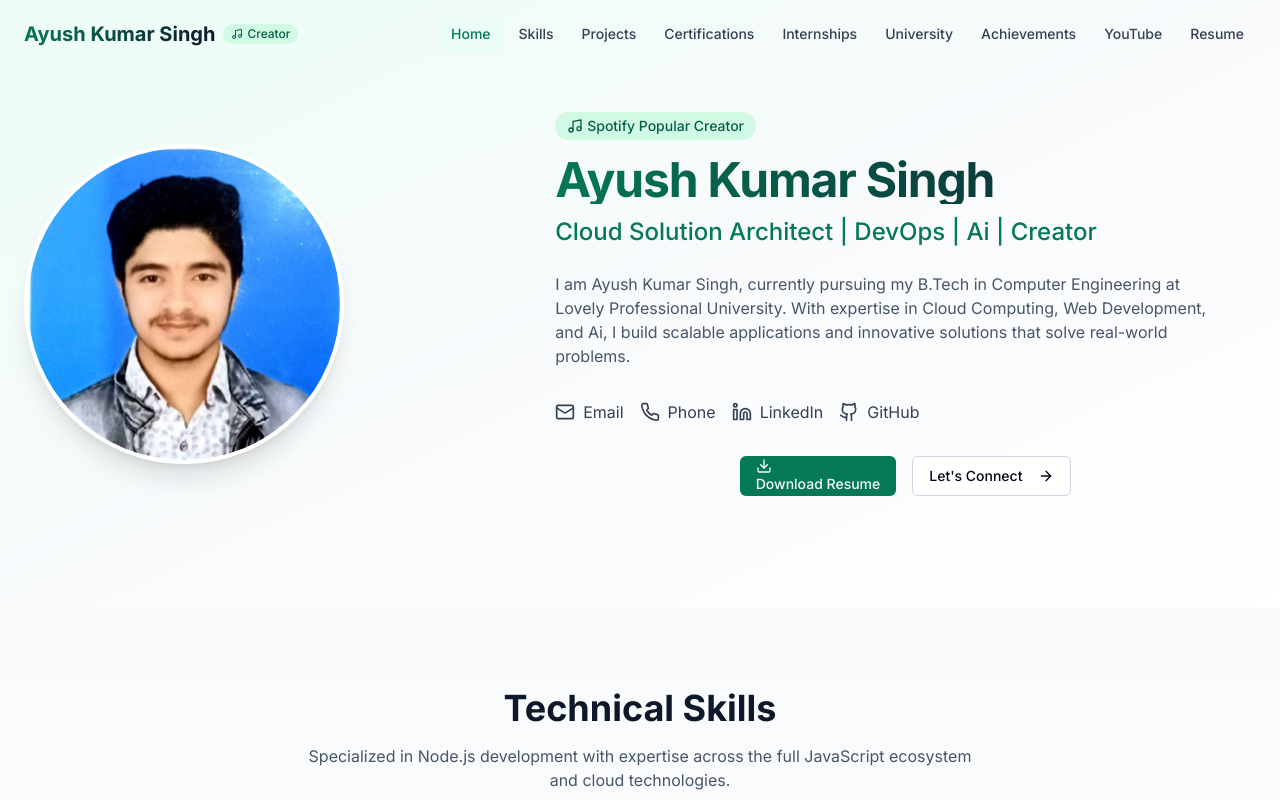
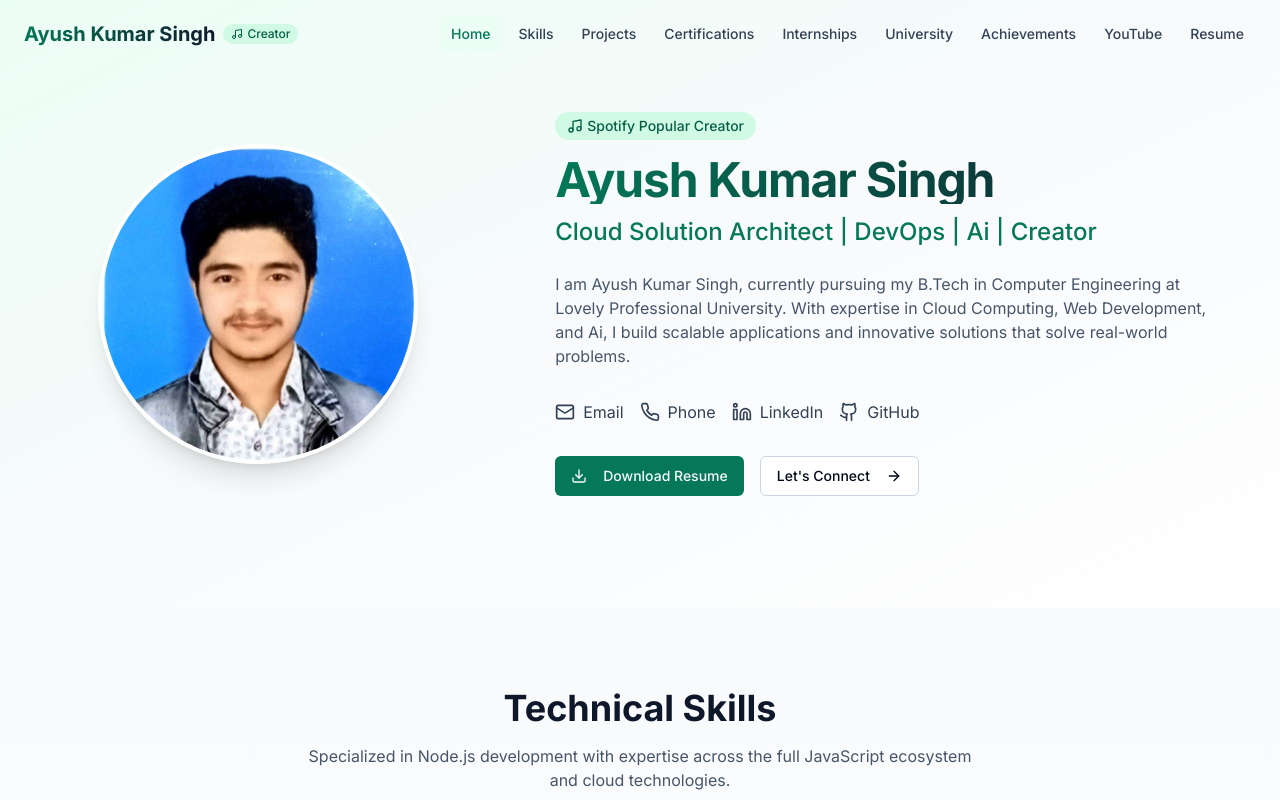
Before and after one commit to Ayush-codemen/portfolio, a Next.js app: page / in a window 1280 px wide. Shown: the top 800 px of the page. Built offline with nearby package versions, Linux system fonts and the light colour scheme.

Commit message:
correcting buttons in hero

```diff
--- a/components/hero.tsx
+++ b/components/hero.tsx
@@ -9,7 +9,7 @@ export default function Hero() {
     <section id="hero" className="py-20 md:py-28 bg-gradient-to-br from-emerald-50 via-sand-50 to-white">
       <div className="container px-4 md:px-6 mx-auto">
         <div className="flex flex-col md:flex-row items-center gap-8 md:gap-16">
-          <div className="w-full md:w-2/5 flex justify-center md:justify-start">
+          <div className="w-full md:w-2/5 flex justify-center">
             <div
               className="relative w-64 h-64 md:w-80 md:h-80 rounded-full overflow-hidden border-4 border-white shadow-xl
                           transition-transform duration-500 hover:scale-105 group"
@@ -78,9 +78,9 @@ export default function Hero() {
               </Link>
             </div>
 
-            <div className="flex flex-wrap gap-4 justify-center">
+            <div className="flex flex-wrap gap-4 justify-center md:justify-start">
               <Button className="bg-emerald-700 hover:bg-emerald-800 transition-colors group">
-                <a href="cv.jpg" download>
+                <a href="cv.jpg" download className="flex gap-2 items-center">
                   <Download className="h-4 w-4 mr-2 group-hover:animate-bounce" />
                   Download Resume
                 </a>
```
